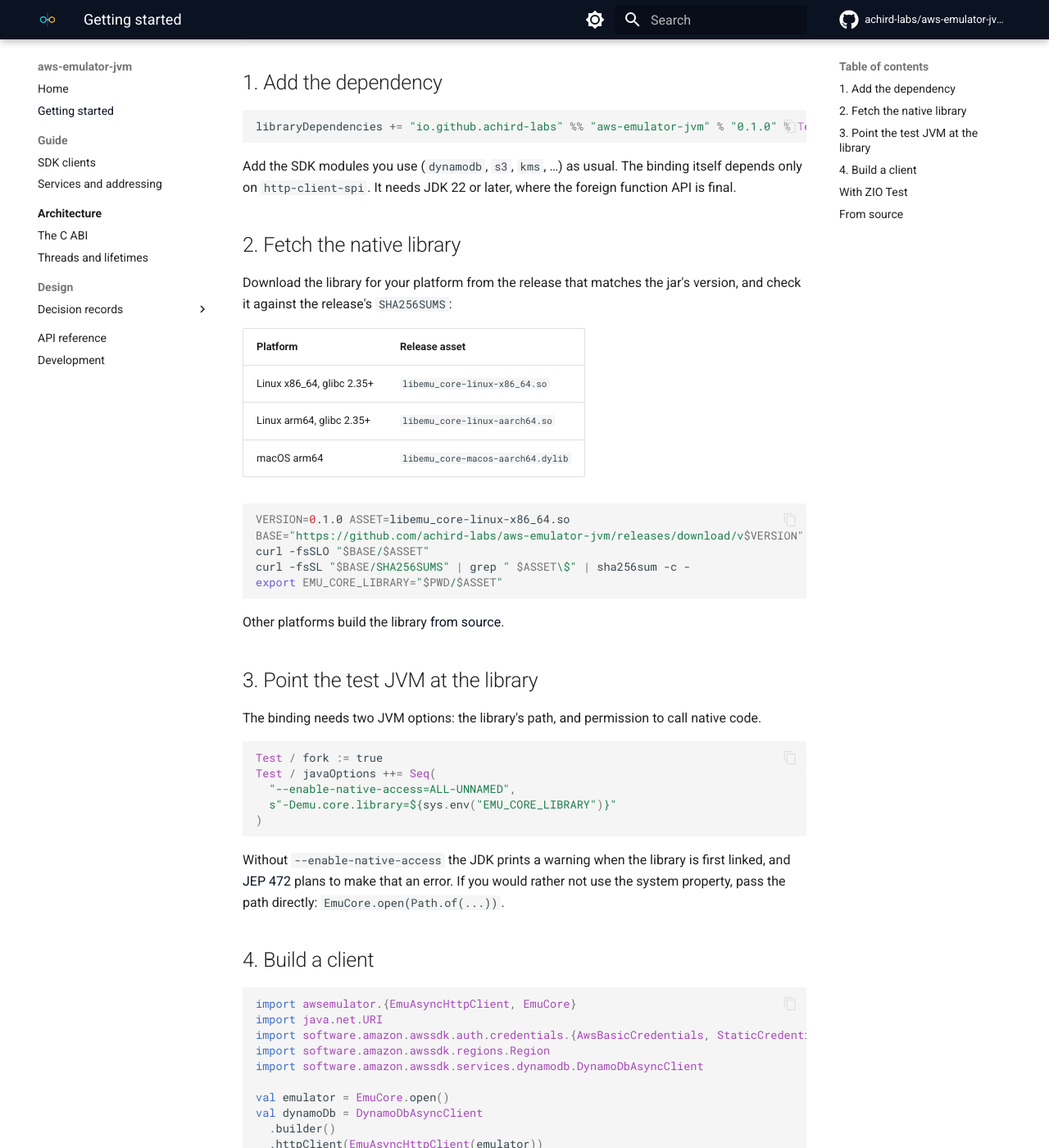
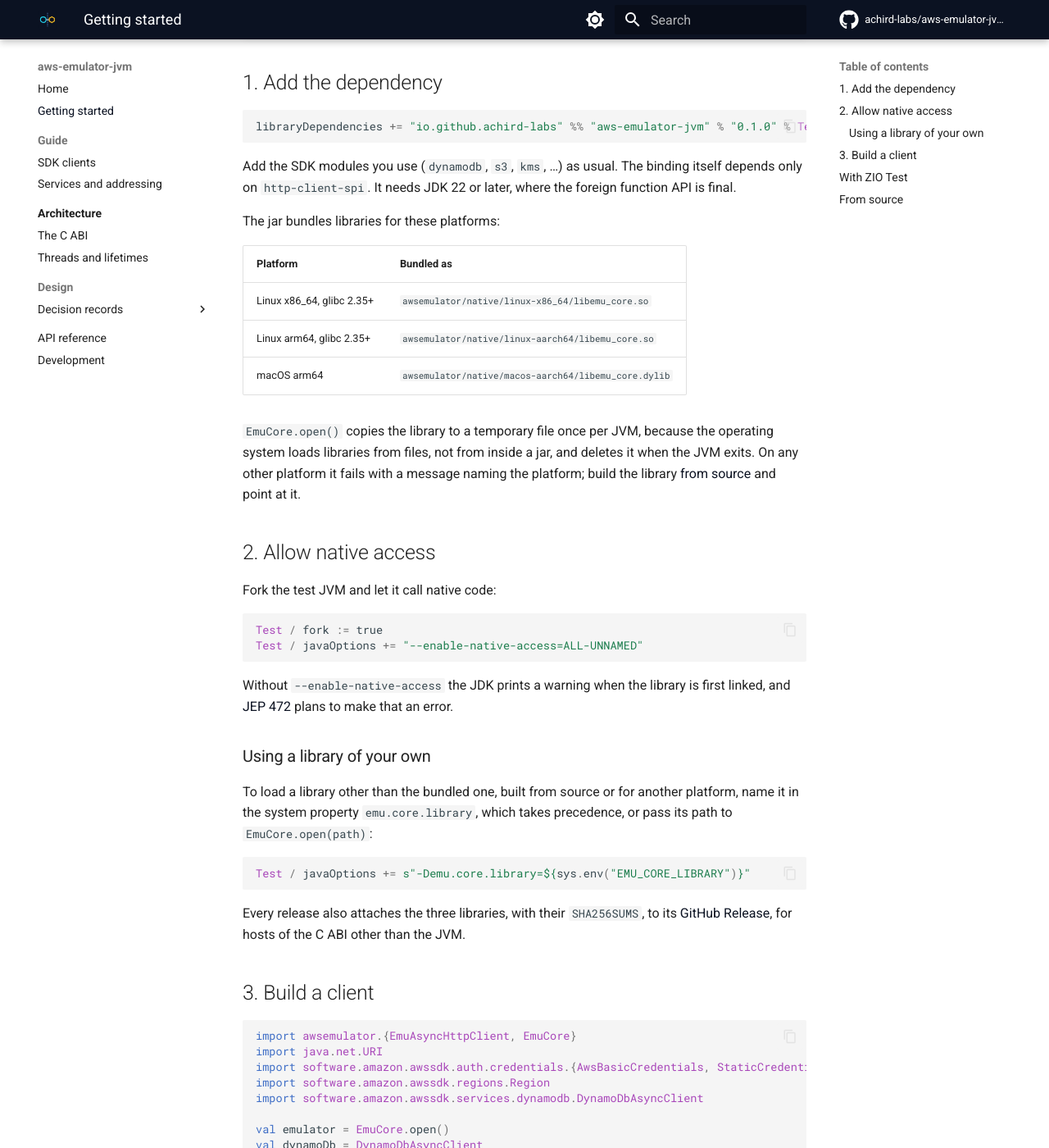
Before and after one commit to achird-labs/aws-emulator-jvm, an MkDocs documentation site: the page built from docs/getting-started.md, in a window 1280 px wide and 1400 px high, scrolled down 317 px. Shown: the whole window at 82% size. Built offline with MkDocs 1.6.1 and Material for MkDocs 9.7.7, drawn with Linux system fonts in a browser that asks for light colours; comment, search, counter and statistics services are not loaded; some of the changed text lies outside the part shown.

Commit message:
Document the bundled native libraries
Getting started shrinks to adding the dependency and allowing native
access, with the system property kept for other platforms and builds from
source. Decision 0006 records why the libraries ship inside the jar
rather than beside it or as classifiers.

````diff
--- a/docs/getting-started.md
+++ b/docs/getting-started.md
@@ -1,12 +1,10 @@
 # Getting started
 
-aws-emulator-jvm ships as two artifacts: the `aws-emulator-jvm` jar on Maven Central, and the `emu-core` native
-library, attached for each platform to every
-[GitHub Release](https://github.com/achird-labs/aws-emulator-jvm/releases). The jar does not bundle the library: you
-fetch it once and point the test JVM at it.
+aws-emulator-jvm is one jar on Maven Central. It bundles the `emu-core` native library for each supported platform,
+and `EmuCore.open()` loads the one for the platform it runs on. There is nothing else to install.
 
 !!! note "Before the first release"
-    Until a `v*` tag has been released, build both from source as described [below](#from-source).
+    Until a `v*` tag has been released, build from source as described [below](#from-source).
 
 ## 1. Add the dependency
 
@@ -17,44 +15,43 @@ libraryDependencies += "io.github.achird-labs" %% "aws-emulator-jvm" % "0.1.0" %
 Add the SDK modules you use (`dynamodb`, `s3`, `kms`, …) as usual. The binding itself depends only on
 `http-client-spi`. It needs JDK 22 or later, where the foreign function API is final.
 
-## 2. Fetch the native library
+The jar bundles libraries for these platforms:
 
-Download the library for your platform from the release that matches the jar's version, and check it against the
-release's `SHA256SUMS`:
+| Platform | Bundled as |
+|---|---|
+| Linux x86_64, glibc 2.35+ | `awsemulator/native/linux-x86_64/libemu_core.so` |
+| Linux arm64, glibc 2.35+ | `awsemulator/native/linux-aarch64/libemu_core.so` |
+| macOS arm64 | `awsemulator/native/macos-aarch64/libemu_core.dylib` |
 
-| Platform | Release asset |
-|---|---|
-| Linux x86_64, glibc 2.35+ | `libemu_core-linux-x86_64.so` |
-| Linux arm64, glibc 2.35+ | `libemu_core-linux-aarch64.so` |
-| macOS arm64 | `libemu_core-macos-aarch64.dylib` |
+`EmuCore.open()` copies the library to a temporary file once per JVM, because the operating system loads libraries
+from files, not from inside a jar, and deletes it when the JVM exits. On any other platform it fails with a message
+naming the platform; build the library [from source](#from-source) and point at it.
 
-```sh
-VERSION=0.1.0 ASSET=libemu_core-linux-x86_64.so
-BASE="https://github.com/achird-labs/aws-emulator-jvm/releases/download/v$VERSION"
-curl -fsSLO "$BASE/$ASSET"
-curl -fsSL "$BASE/SHA256SUMS" | grep " $ASSET\$" | sha256sum -c -
-export EMU_CORE_LIBRARY="$PWD/$ASSET"
-```
+## 2. Allow native access
 
-Other platforms build the library [from source](#from-source).
-
-## 3. Point the test JVM at the library
-
-The binding needs two JVM options: the library's path, and permission to call native code.
+Fork the test JVM and let it call native code:
 
 ```scala
 Test / fork := true
-Test / javaOptions ++= Seq(
-  "--enable-native-access=ALL-UNNAMED",
-  s"-Demu.core.library=${sys.env("EMU_CORE_LIBRARY")}"
-)
+Test / javaOptions += "--enable-native-access=ALL-UNNAMED"
 ```
 
 Without `--enable-native-access` the JDK prints a warning when the library is first linked, and
 [JEP 472](https://openjdk.org/jeps/472) plans to make that an error.
-If you would rather not use the system property, pass the path directly: `EmuCore.open(Path.of(...))`.
 
-## 4. Build a client
+### Using a library of your own
+
+To load a library other than the bundled one, built from source or for another platform, name it in the system
+property `emu.core.library`, which takes precedence, or pass its path to `EmuCore.open(path)`:
+
+```scala
+Test / javaOptions += s"-Demu.core.library=${sys.env("EMU_CORE_LIBRARY")}"
+```
+
+Every release also attaches the three libraries, with their `SHA256SUMS`, to its
+[GitHub Release](https://github.com/achird-labs/aws-emulator-jvm/releases), for hosts of the C ABI other than the JVM.
+
+## 3. Build a client
 
 ```scala
 import awsemulator.{EmuAsyncHttpClient, EmuCore}
@@ -108,5 +105,5 @@ cargo build --release -p emu-core   # target/release/libemu_core.so, .dylib or e
 sbt publishLocal                    # prints the snapshot version it publishes
 ```
 
-Depend on the version `publishLocal` printed, and point `EMU_CORE_LIBRARY` at the library in `target/release/`.
-Windows builds are untested.
+Depend on the version `publishLocal` printed. A jar built this way bundles no library, so set `emu.core.library`
+to the one in `target/release/`. Windows builds are untested.
--- a/mkdocs.yml
+++ b/mkdocs.yml
@@ -76,5 +76,6 @@ nav:
           - 0003 Pin upstream by commit: decisions/0003-pinned-upstream.md
           - 0004 Own threads for async calls: decisions/0004-async-threads.md
           - 0005 Close waits, then refuses: decisions/0005-close-semantics.md
+          - 0006 Bundle the libraries: decisions/0006-bundled-natives.md
   - API reference: https://achird-labs.github.io/aws-emulator-jvm/api/
   - Development: development.md
````
Also changed, not shown: README.md (+3 -2 lines), docs/decisions/0006-bundled-natives.md (added, +38 -0 lines), docs/decisions/README.md (+1 -0 lines), docs/development.md (+3 -3 lines), docs/index.md (+1 -1 lines).
